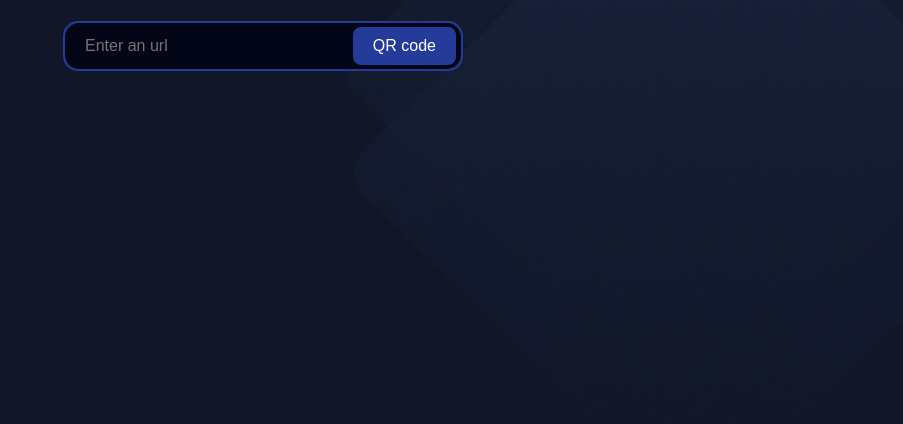
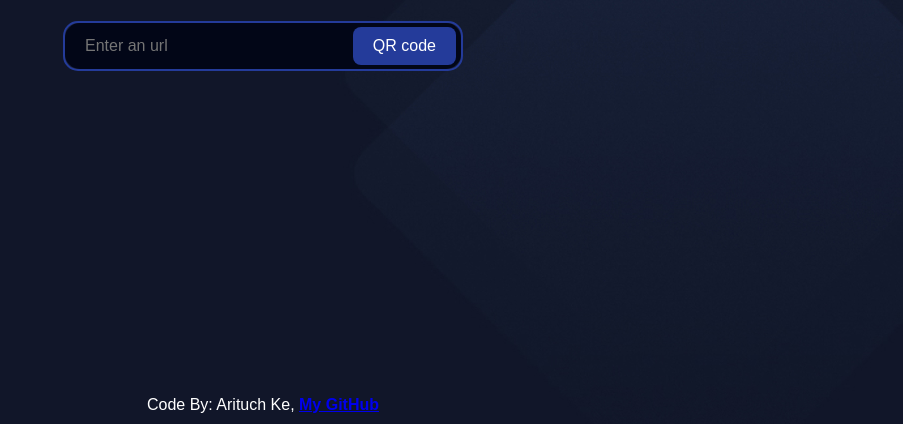
Before and after one commit to arituch-ke/qr-code-generator-master, a plain HTML site: page index.html in a window 1280 px wide. Shown: the part 376-800 px from the top of the page, without its empty margins (377-1280 px from the left). Drawn offline with Linux system fonts and the light colour scheme.

Commit message:
feat: update README and add footer to index.html

```diff
--- a/index.html
+++ b/index.html
@@ -30,6 +30,12 @@
       </div>
     </div>
 
+    <footer>
+      Code By: Arituch Ke,
+      <strong>
+        <a href="https://github.com/arituch-ke"> My GitHub </a>
+      </strong>
+    </footer>
     <script src="https://cdnjs.cloudflare.com/ajax/libs/qrcodejs/1.0.0/qrcode.min.js"></script>
     <script src="index.js"></script>
   </body>
--- a/styles.css
+++ b/styles.css
@@ -121,6 +121,14 @@ body {
   background-color: #1a2038;
 }
 
+footer {
+  width: 100%;
+  text-align: center;
+  padding: 10px 0;
+  position: absolute;
+  bottom: 0;
+}
+
 @media (max-width: 600px) {
   .input-group {
     flex-direction: column;
```
Also changed, not shown: resources/demo.png (added), 1 other file.
